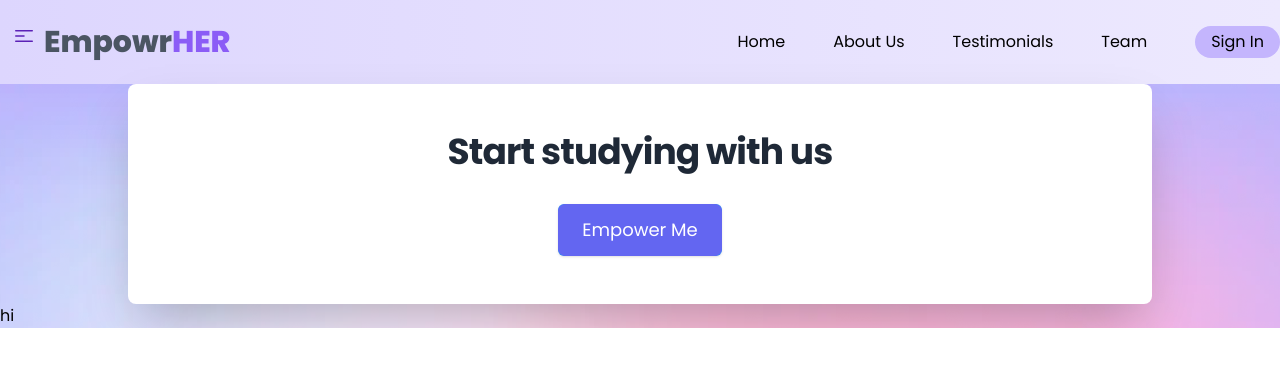
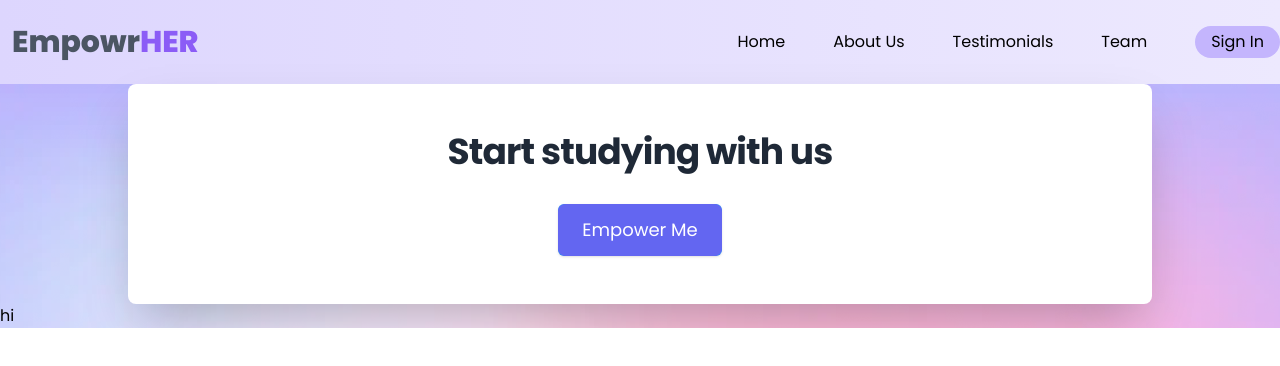
Before and after one commit to pollyliu1/EmpowrHER, a Next.js app in the folder client/: page / in a window 1280 px wide. Shown: the top 366 px of the page. Built offline with nearby package versions, Linux system fonts and the light colour scheme; no server answers.

Commit message:
Update Navbar.tsx

```diff
--- a/client/src/components/Navbar.tsx
+++ b/client/src/components/Navbar.tsx
@@ -14,20 +14,6 @@ function Navbar({ user }) {
                 href="#"
                 className="flex item-center py-6 px-3 text-gray-700 hover:text-gray-600"
               >
-                <svg
-                  className="h-6 w-6 mr-2 text-violet-800"
-                  xmlns="http://www.w3.org/2000/svg"
-                  fill="none"
-                  viewBox="0 0 24 24"
-                  stroke-width="1.5"
-                  stroke="currentColor"
-                >
-                  <path
-                    stroke-linecap="round"
-                    stroke-linejoin="round"
-                    d="M3.75 6.75h16.5M3.75 12H12m-8.25 5.25h16.5"
-                  />
-                </svg>
                 <span className="font-extrabold text-grey-800 text-3xl">
                   Empowr{" "}
                 </span>{" "}
```
